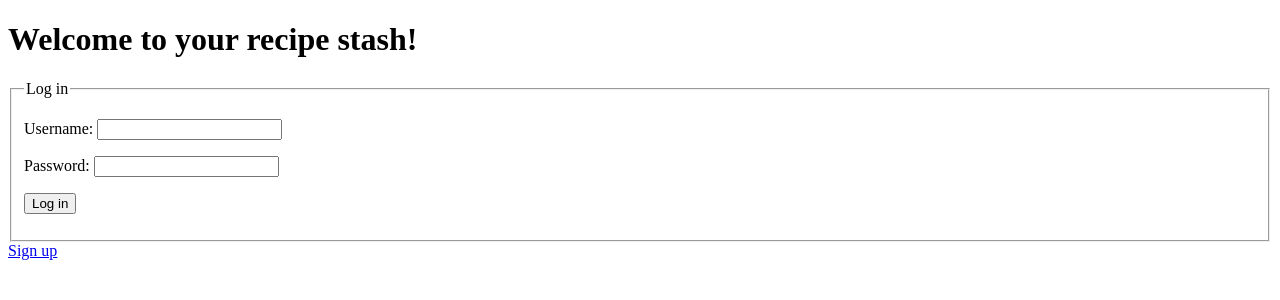
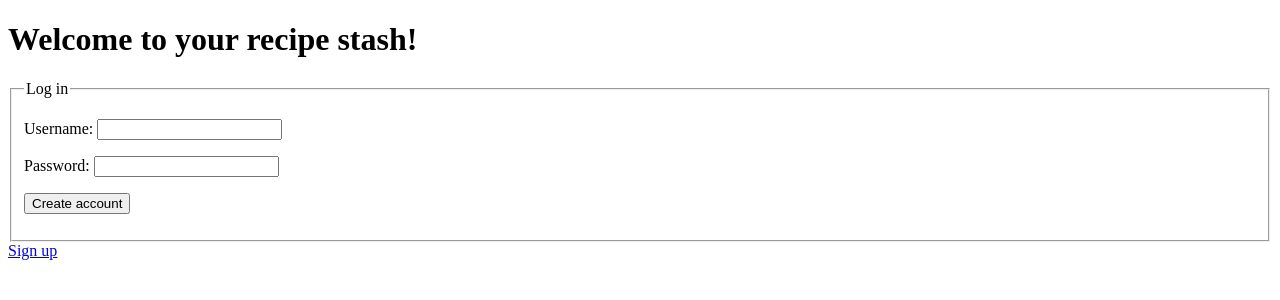
Before and after one commit to jrhel/Recipe-Stash, a Flask app: page / in a window 1280 px wide. Shown: the top 300 px of the page. Run offline with Flask 3, Linux system fonts and the light colour scheme.

Commit message:
Change submit button text to 'Create account'

```diff
--- a/templates/index.html
+++ b/templates/index.html
@@ -19,7 +19,7 @@
           <input type="text" id="password" name="password"/>
         </p>
         <p>
-          <input type="submit" value="Log in" />
+          <input type="submit" value="Create account" />
         </p>
       </fieldset>
     </form>
```
